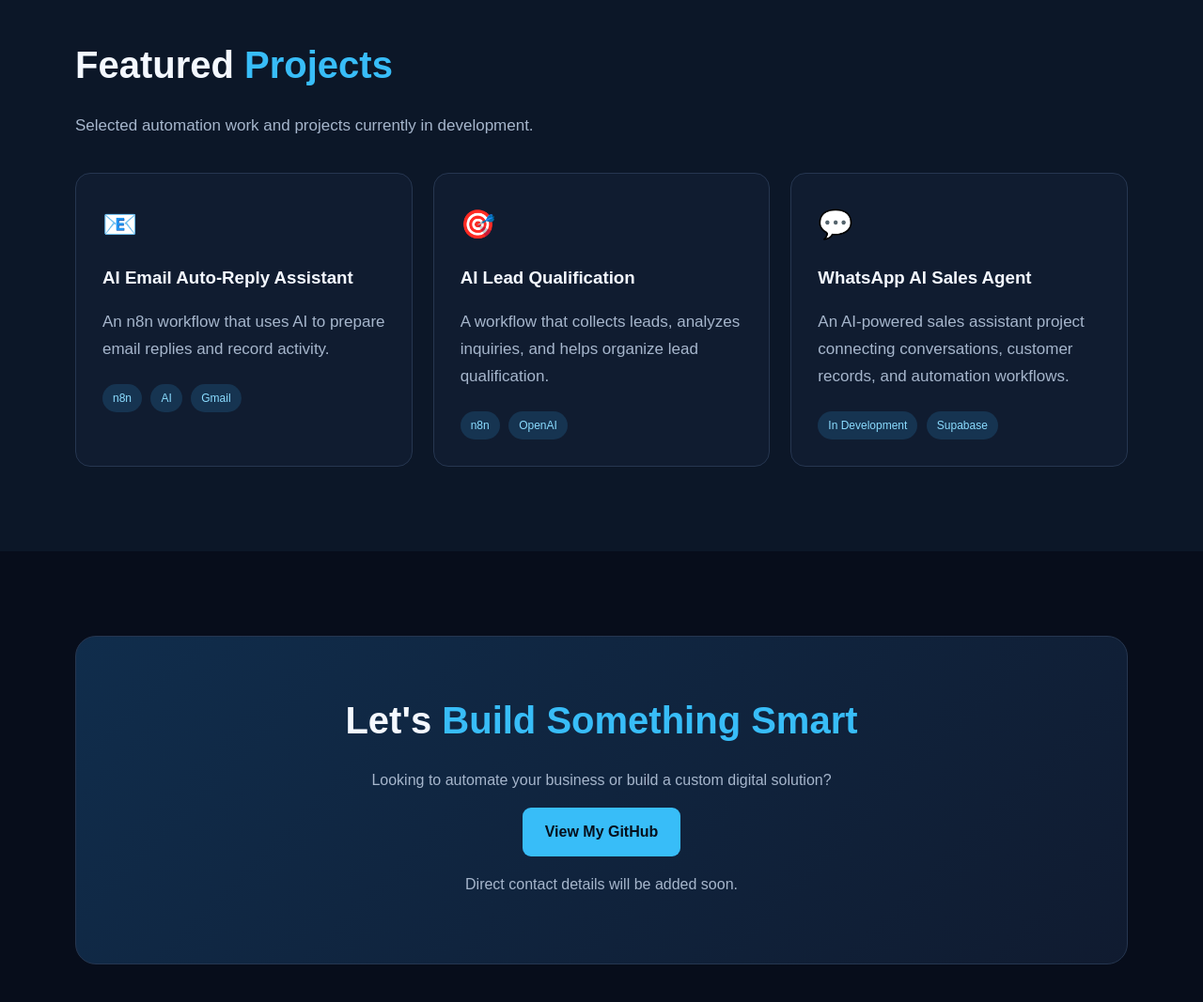
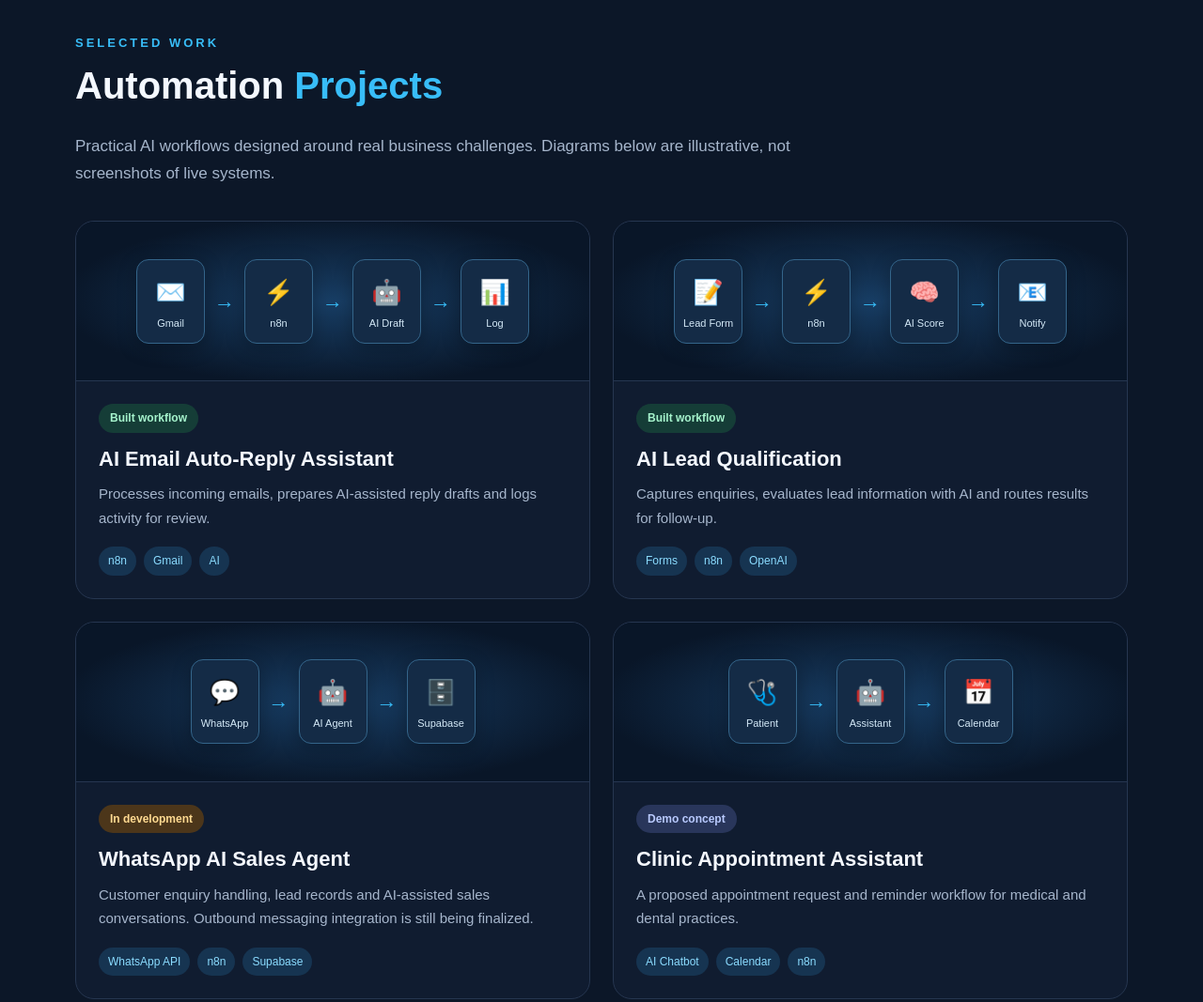
Before and after one commit to Abdulbari872/Abdulbari872.github.io, a plain HTML site: page index.html in a window 1280 px wide. Shown: the part 2100-3167 px from the top of the page at 94% size. Drawn offline with Linux system fonts and the light colour scheme.

Commit message:
Add files via upload

```diff
--- a/index.html
+++ b/index.html
@@ -290,6 +290,21 @@
     height: 400px;
   }
 }
+
+    /* Client-facing project showcase */
+    .project-grid{display:grid;grid-template-columns:repeat(2,minmax(0,1fr));gap:24px;margin-top:32px}
+    .project-card{overflow:hidden;background:#101c30;border:1px solid #263650;border-radius:20px;transition:transform .2s,border-color .2s}
+    .project-card:hover{transform:translateY(-5px);border-color:#38bdf8}
+    .flow-visual{min-height:170px;background:radial-gradient(ellipse at center,#183e65 0%,#091628 75%);display:flex;align-items:center;justify-content:center;gap:10px;padding:22px 12px;border-bottom:1px solid #263650}
+    .flow-visual b{color:#38bdf8;font-size:22px}
+    .flow-step{min-width:73px;min-height:75px;padding:12px 6px;background:#142b46;border:1px solid #34658a;border-radius:13px;text-align:center;font-size:26px;box-shadow:0 5px 20px #0004}
+    .flow-step small{display:block;color:#d4e9f7;font-size:11px;line-height:1.5;margin-top:3px}
+    .project-body{padding:24px}.project-body h3{font-size:22px;line-height:1.3;margin:14px 0 10px}.project-body p{color:#a6b6cc;font-size:15px;margin:0 0 18px}
+    .status{display:inline-block;border-radius:100px;padding:5px 12px;font-size:12px;font-weight:bold}
+    .status.done{color:#a6f4cd;background:#153d37}.status.progress{color:#ffda91;background:#4c361a}.status.concept{color:#b9caff;background:#29365b}
+    .tags{display:flex;gap:8px;flex-wrap:wrap}.tags span{font-size:12px;color:#8bdcff;background:#163451;padding:5px 10px;border-radius:20px}
+    @media(max-width:800px){.project-grid{grid-template-columns:1fr}.flow-visual{gap:6px}.flow-step{min-width:63px;font-size:22px}}
+
   </style>
 </head>
 <body>
@@ -442,53 +457,15 @@
 
     <section class="about" id="projects">
       <div class="container">
-        <h2 class="section-title">
-          Featured <span>Projects</span>
-        </h2>
-
-        <p class="section-subtitle">
-          Selected automation work and projects
-          currently in development.
-        </p>
-
-        <div class="grid">
-
-          <div class="card">
-            <div class="symbol">📧</div>
-            <h3>AI Email Auto-Reply Assistant</h3>
-            <p>
-              An n8n workflow that uses AI to prepare
-              email replies and record activity.
-            </p>
-            <span class="tag">n8n</span>
-            <span class="tag">AI</span>
-            <span class="tag">Gmail</span>
-          </div>
-
-          <div class="card">
-            <div class="symbol">🎯</div>
-            <h3>AI Lead Qualification</h3>
-            <p>
-              A workflow that collects leads,
-              analyzes inquiries, and helps organize
-              lead qualification.
-            </p>
-            <span class="tag">n8n</span>
-            <span class="tag">OpenAI</span>
-          </div>
-
-          <div class="card">
-            <div class="symbol">💬</div>
-            <h3>WhatsApp AI Sales Agent</h3>
-            <p>
-              An AI-powered sales assistant project
-              connecting conversations, customer
-              records, and automation workflows.
-            </p>
-            <span class="tag">In Development</span>
-            <span class="tag">Supabase</span>
-          </div>
-
+        <div class="eyebrow">SELECTED WORK</div>
+        <h2 class="section-title">Automation <span>Projects</span></h2>
+        <p class="section-subtitle">Practical AI workflows designed around real business challenges. Diagrams below are illustrative, not screenshots of live systems.</p>
+        <div class="project-grid">
+          <article class="project-card"><div class="flow-visual"><div class="flow-step">✉️<small>Gmail</small></div><b>→</b><div class="flow-step">⚡<small>n8n</small></div><b>→</b><div class="flow-step">🤖<small>AI Draft</small></div><b>→</b><div class="flow-step">📊<small>Log</small></div></div><div class="project-body"><span class="status done">Built workflow</span><h3>AI Email Auto-Reply Assistant</h3><p>Processes incoming emails, prepares AI-assisted reply drafts and logs activity for review.</p><div class="tags"><span>n8n</span><span>Gmail</span><span>AI</span></div></div></article>
+          <article class="project-card"><div class="flow-visual"><div class="flow-step">📝<small>Lead Form</small></div><b>→</b><div class="flow-step">⚡<small>n8n</small></div><b>→</b><div class="flow-step">🧠<small>AI Score</small></div><b>→</b><div class="flow-step">📧<small>Notify</small></div></div><div class="project-body"><span class="status done">Built workflow</span><h3>AI Lead Qualification</h3><p>Captures enquiries, evaluates lead information with AI and routes results for follow-up.</p><div class="tags"><span>Forms</span><span>n8n</span><span>OpenAI</span></div></div></article>
+          <article class="project-card"><div class="flow-visual"><div class="flow-step">💬<small>WhatsApp</small></div><b>→</b><div class="flow-step">🤖<small>AI Agent</small></div><b>→</b><div class="flow-step">🗄️<small>Supabase</small></div></div><div class="project-body"><span class="status progress">In development</span><h3>WhatsApp AI Sales Agent</h3><p>Customer enquiry handling, lead records and AI-assisted sales conversations. Outbound messaging integration is still being finalized.</p><div class="tags"><span>WhatsApp API</span><span>n8n</span><span>Supabase</span></div></div></article>
+          <article class="project-card"><div class="flow-visual"><div class="flow-step">🩺<small>Patient</small></div><b>→</b><div class="flow-step">🤖<small>Assistant</small></div><b>→</b><div class="flow-step">📅<small>Calendar</small></div></div><div class="project-body"><span class="status concept">Demo concept</span><h3>Clinic Appointment Assistant</h3><p>A proposed appointment request and reminder workflow for medical and dental practices.</p><div class="tags"><span>AI Chatbot</span><span>Calendar</span><span>n8n</span></div></div></article>
+          <article class="project-card"><div class="flow-visual"><div class="flow-step">🏨<small>Guest</small></div><b>→</b><div class="flow-step">💬<small>Chatbot</small></div><b>→</b><div class="flow-step">📋<small>Request</small></div></div><div class="project-body"><span class="status concept">Demo concept</span><h3>Hospitality Enquiry Automation</h3><p>A proposed assistant for restaurant and hotel FAQs, enquiry capture and booking requests.</p><div class="tags"><span>Chatbot</span><span>Workflow</span><span>CRM</span></div></div></article>
         </div>
       </div>
     </section>
@@ -512,7 +489,7 @@
             </a>
           </div>
           <p>
-            Direct contact details will be added soon.
+            Have a project in mind? Reach out through GitHub to discuss your requirements.
           </p>
         </div>
       </div>
```
